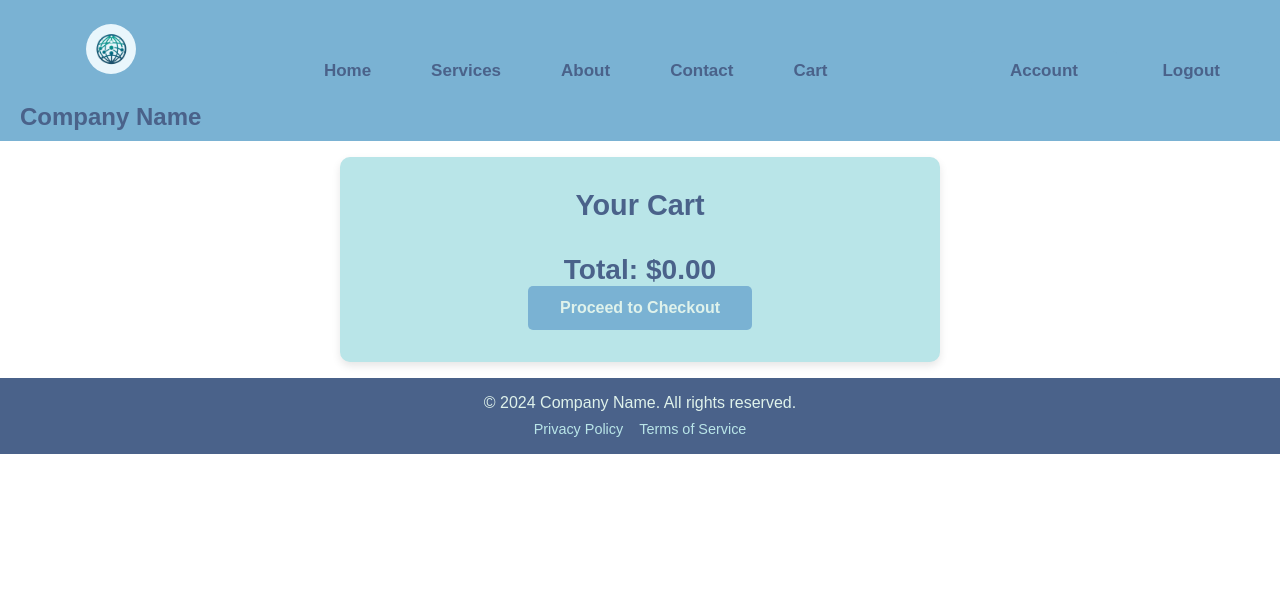
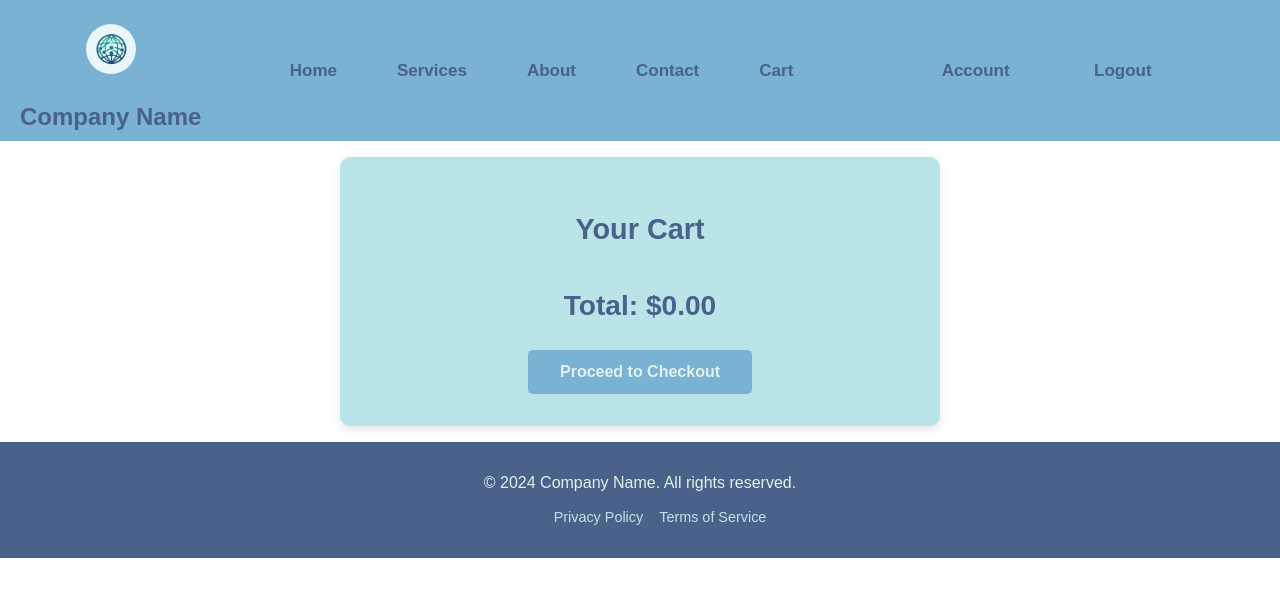
Before and after one commit to mediumgold/SOEN287-Group-Project, a website: page public/HTML/cart.html in a window 1280 px wide. Drawn offline with Linux system fonts and the light colour scheme; no server answers; sample sign-in values are in the browser's storage.

Commit message:
CSS update
Fixed the nav bar for most html files

```diff
--- a/public/CSS/BusinessAdmin.css
+++ b/public/CSS/BusinessAdmin.css
@@ -17,7 +17,6 @@
 body {
     background-color: var(--light-green);
     color: var(--dark-blue);
-    line-height: 1.6;
 }
 
 /* Navigation */
@@ -41,7 +40,7 @@ body {
       width: 100%;
       padding:0%;
       border-radius: 50%;
-    transition: none; /* Removes highlight over image */
+      transition: none; /*Removes highlight over image*/
   }
 
   .company-nav-logo #title {
@@ -75,7 +74,7 @@ body {
       color: var(--light-green);
   }
 
-.btn {
+  .btn{
       background-color: var(--medium-blue);
       color: var(--dark-blue);
       padding: 10px 20px;
@@ -87,7 +86,11 @@ body {
       transition: background-color 0.3s;
   }
 
-.btn:hover {
+  .btn a{
+
+  }
+
+  .btn a:hover {
       color: var(--light-green);
   }
 
--- a/public/CSS/BusinessEdit.css
+++ b/public/CSS/BusinessEdit.css
@@ -17,7 +17,6 @@
 body {
     background-color: var(--light-green);
     color: var(--dark-blue);
-    line-height: 1.6;
 }
 
 /* Navigation */
@@ -39,9 +38,9 @@ body {
       height: 50px;
       margin-bottom: 10px;
       width: 100%;
-    padding: 0;
+      padding:0%;
       border-radius: 50%;
-    transition: none; /* Removes highlight over image */
+      transition: none; /*Removes highlight over image*/
   }
 
   .company-nav-logo #title {
@@ -71,11 +70,11 @@ body {
       color: var(--dark-blue);
   }
 
-.nav-links a:hover {
+  .nav-links a:hover{
       color: var(--light-green);
   }
 
-.btn {
+  .btn{
       background-color: var(--medium-blue);
       color: var(--dark-blue);
       padding: 10px 20px;
@@ -87,7 +86,11 @@ body {
       transition: background-color 0.3s;
   }
 
-.btn:hover {
+  .btn a{
+
+  }
+
+  .btn a:hover {
       color: var(--light-green);
   }
 
--- a/public/CSS/about.css
+++ b/public/CSS/about.css
@@ -1,3 +1,4 @@
+
 :root {
     --light-green: #dff2eb;
     --light-blue: #b9e5e8;
@@ -10,7 +11,6 @@
     margin: 0;
     padding: 0;
     color: var(--dark-blue);
-    line-height: 1.6;
   }
 
   header {
@@ -36,6 +36,7 @@
   section.about h2 {
     margin-top: 1.5rem;
   }
+
 
 .navbar {
   display: flex;
@@ -67,7 +68,8 @@
 
 .nav-links {
     display: flex;
-    list-style: none;
+    justify-content: space-between;
+    list-style-type: none;
     padding: 0;
     margin: 0;
 }
@@ -77,19 +79,20 @@
 }
 
 .navbar a {
+    text-align: center;
     padding: 14px 20px;
     text-decoration: none;
     font-size: 17px;
     font-weight: bold;
+    transition: color 0.3s;
     color: var(--dark-blue);
-    transition: color 0.3s;
 }
 
-  .nav-links a:hover {
+.nav-links a:hover{
     color: var(--light-green);
 }
 
-  .btn {
+.btn{
     background-color: var(--medium-blue);
     color: var(--dark-blue);
     padding: 10px 20px;
@@ -97,9 +100,15 @@
     border-radius: 5px;
     cursor: pointer;
     font-weight: bold;
+    font-size: 17px;
+    transition: background-color 0.3s;
 }
 
-  .btn:hover {
+.btn a{
+
+}
+
+.btn a:hover {
     color: var(--light-green);
 }
 
--- a/public/CSS/account.css
+++ b/public/CSS/account.css
@@ -1,9 +1,9 @@
-* {
+/* * {
     margin: 0;
     padding: 0;
     box-sizing: border-box;
     font-family: Arial, sans-serif;
-}
+} */
 
 :root {
     --light-green: #DFF2EB;
@@ -73,7 +73,7 @@ body {
     color: var(--light-green);
 }
 
-.btn {
+.btn{
     background-color: var(--medium-blue);
     color: var(--dark-blue);
     padding: 10px 20px;
@@ -85,7 +85,11 @@ body {
     transition: background-color 0.3s;
 }
 
-.btn:hover {
+.btn a{
+
+}
+
+.btn a:hover {
     color: var(--light-green);
 }
 
@@ -178,31 +182,101 @@ body {
 }
 
 /* Footer */
-footer {
+.footer-container {
+    background-color: #7AB2D3;
+    padding: 20px;
+    color: var(--dark-blue);
+    text-align: center;
+}
+
+.footer-content {
+    justify-content: space-between;
+}
+
+.footer-content .footer-content-left, .footer-content .footer-content-right {
+    margin: 10px;
+}
+
+.footer-content-left img{
+    height: 10%;
+    margin-bottom: 5px;
+    width: 10%;
+    padding:0%;
+    border-radius: 50%;
+    transition: none;
+}
+
+.footer-content-left p {
+    margin: 0;
+    font-size: 12px;
+}
+
+.footer-social-links {
+    margin: 5%;
+    padding-top: 10px;
+    text-decoration: underline;
+ }
+
+.footer-social-links a {
+    color: var(--dark-blue);
+    text-decoration: none;
+    border-radius: 5px;
+    margin:10px;
+    justify-content: end;
+}
+
+.footer-social-links a:hover {
+    color: var(--dark-blue);
+    transition: all 0.3s ease;
+}
+
+.footer-col {
+    display: flex;
+    flex-direction: column;
+    align-items: flex-end;
+}
+
+.footer-col-help{
+    flex:1;
+    margin-top:5%;
+    align-items: center;
+}
+
+.footer-col-help a{
+    color: var(--dark-blue);
+    padding-bottom: 5%;
+}
+
+.footer-col-help a:hover{
+    color: var(--light-green);
+    transition: all 0.3s ease;
+}
+
+.footer-bar {
     text-align: center;
     padding: 1rem;
     background-color: var(--dark-blue);
     color: var(--light-green);
 }
 
-footer p {
+.footer-bar p {
     margin-bottom: 0.5rem;
 }
 
-footer .footer-links {
+.footer-bar .footer-links {
     list-style: none;
     display: flex;
     justify-content: center;
     gap: 1rem;
 }
 
-footer .footer-links li a {
+.footer-bar .footer-links li a {
     color: var(--light-blue);
     text-decoration: none;
     font-size: 0.9rem;
     transition: color 0.3s;
 }
 
-footer .footer-links li a:hover {
+.footer-bar .footer-links li a:hover {
     color: var(--light-green);
 }
--- a/public/CSS/cart.css
+++ b/public/CSS/cart.css
@@ -1,12 +1,12 @@
 /* CSS for Cart Page */
 
 /* Reset */
-* {
+/* * {
     margin: 0;
     padding: 0;
     box-sizing: border-box;
     font-family: Arial, sans-serif;
-}
+} */
 
 :root {
     --light-green: #DFF2EB;
@@ -40,7 +40,10 @@ body {
   .company-nav-logo img {
       height: 50px;
       margin-bottom: 10px;
+      width: 100%;
+      padding:0%;
       border-radius: 50%;
+      transition: none; /*Removes highlight over image*/
   }
 
   .company-nav-logo #title {
@@ -52,6 +55,8 @@ body {
       display: flex;
       justify-content: space-between;
       list-style-type: none;
+      padding: 0;
+      margin: 0;
   }
 
   .nav-links .link {
@@ -64,14 +69,15 @@ body {
       text-decoration: none;
       font-size: 17px;
       font-weight: bold;
+      transition: color 0.3s;
       color: var(--dark-blue);
   }
 
-.nav-links a:hover {
+  .nav-links a:hover{
       color: var(--light-green);
   }
 
-.btn {
+  .btn{
       background-color: var(--medium-blue);
       color: var(--dark-blue);
       padding: 10px 20px;
@@ -79,9 +85,15 @@ body {
       border-radius: 5px;
       cursor: pointer;
       font-weight: bold;
+      font-size: 17px;
+      transition: background-color 0.3s;
   }
 
-.btn:hover {
+  .btn a{
+
+  }
+
+  .btn a:hover {
       color: var(--light-green);
   }
 
@@ -178,30 +190,101 @@ body {
 
 
 /* Footer */
-footer {
+.footer-container {
+    background-color: #7AB2D3;
+    padding: 20px;
+    color: var(--dark-blue);
+    text-align: center;
+}
+
+.footer-content {
+    justify-content: space-between;
+}
+
+.footer-content .footer-content-left, .footer-content .footer-content-right {
+    margin: 10px;
+}
+
+.footer-content-left img{
+    height: 10%;
+    margin-bottom: 5px;
+    width: 10%;
+    padding:0%;
+    border-radius: 50%;
+    transition: none;
+}
+
+.footer-content-left p {
+    margin: 0;
+    font-size: 12px;
+}
+
+.footer-social-links {
+    margin: 5%;
+    padding-top: 10px;
+    text-decoration: underline;
+ }
+
+.footer-social-links a {
+    color: var(--dark-blue);
+    text-decoration: none;
+    border-radius: 5px;
+    margin:10px;
+    justify-content: end;
+}
+
+.footer-social-links a:hover {
+    color: var(--dark-blue);
+    transition: all 0.3s ease;
+}
+
+.footer-col {
+    display: flex;
+    flex-direction: column;
+    align-items: flex-end;
+}
+
+.footer-col-help{
+    flex:1;
+    margin-top:5%;
+    align-items: center;
+}
+
+.footer-col-help a{
+    color: var(--dark-blue);
+    padding-bottom: 5%;
+}
+
+.footer-col-help a:hover{
+    color: var(--light-green);
+    transition: all 0.3s ease;
+}
+
+.footer-bar {
     text-align: center;
     padding: 1rem;
     background-color: var(--dark-blue);
     color: var(--light-green);
 }
 
-footer p {
+.footer-bar p {
     margin-bottom: 0.5rem;
 }
 
-.footer-links {
+.footer-bar .footer-links {
     list-style: none;
     display: flex;
     justify-content: center;
     gap: 1rem;
 }
 
-.footer-links a {
+.footer-bar .footer-links li a {
     color: var(--light-blue);
     text-decoration: none;
     font-size: 0.9rem;
+    transition: color 0.3s;
 }
 
-.footer-links a:hover {
+.footer-bar .footer-links li a:hover {
     color: var(--light-green);
 }
--- a/public/CSS/contact.css
+++ b/public/CSS/contact.css
@@ -10,14 +10,88 @@
     margin: 0;
     padding: 0;
     color: var(--dark-blue);
-    line-height: 1.6;
   }
 
-  header {
-    background-color: var(--light-blue);
-    padding: 2rem 1.5rem;
+  .navbar {
+    display: flex;
+    justify-content: space-between;
+    align-items: center;
+    background-color: var(--medium-blue);
+    padding: 10px 20px;
+}
+
+.company-nav-logo {
+    display: flex;
+    flex-direction: column;
+    align-items: center;
+}
+
+.company-nav-logo img {
+    height: 50px;
+    margin-bottom: 10px;
+    width: 100%;
+    padding:0%;
+    border-radius: 50%;
+    transition: none; /*Removes highlight over image*/
+}
+
+.company-nav-logo #title {
+    margin: 0;
     text-align: center;
-  }
+}
+
+.nav-links {
+    display: flex;
+    justify-content: space-between;
+    list-style-type: none;
+    padding: 0;
+    margin: 0;
+}
+
+.nav-links .link {
+    margin-right: 20px;
+}
+
+.navbar a {
+    text-align: center;
+    padding: 14px 20px;
+    text-decoration: none;
+    font-size: 17px;
+    font-weight: bold;
+    transition: color 0.3s;
+    color: var(--dark-blue);
+}
+
+.nav-links a:hover{
+    color: var(--light-green);
+}
+
+.btn{
+    background-color: var(--medium-blue);
+    color: var(--dark-blue);
+    padding: 10px 20px;
+    border: none;
+    border-radius: 5px;
+    cursor: pointer;
+    font-weight: bold;
+    font-size: 17px;
+    transition: background-color 0.3s;
+}
+
+.btn a{
+
+}
+
+.btn a:hover {
+    color: var(--light-green);
+}
+
+header {
+  background-color: var(--light-blue);
+  padding: 2rem 1.5rem;
+  text-align: center;
+}
+
 
   main {
     padding: 2rem 1.5rem;
@@ -63,64 +137,6 @@
     color: var(--light-green);
   }
 
-  .navbar {
-    display: flex;
-    justify-content: space-between;
-    align-items: center;
-    background-color: var(--medium-blue);
-    padding: 10px 20px;
-  }
-
-  .company-nav-logo {
-    display: flex;
-    flex-direction: column;
-    align-items: center;
-  }
-
-  .company-nav-logo img {
-    height: 50px;
-    margin-bottom: 10px;
-    width: 100%;
-    border-radius: 50%;
-  }
-
-  .nav-links {
-    display: flex;
-    list-style: none;
-    padding: 0;
-    margin: 0;
-  }
-
-  .nav-links .link {
-    margin-right: 20px;
-  }
-
-  .navbar a {
-    padding: 14px 20px;
-    text-decoration: none;
-    font-size: 17px;
-    font-weight: bold;
-    color: var(--dark-blue);
-    transition: color 0.3s;
-  }
-
-  .nav-links a:hover {
-    color: var(--light-green);
-  }
-
-  .btn {
-    background-color: var(--medium-blue);
-    color: var(--dark-blue);
-    padding: 10px 20px;
-    border: none;
-    border-radius: 5px;
-    cursor: pointer;
-    font-weight: bold;
-  }
-
-  .btn:hover {
-    color: var(--light-green);
-  }
 
   .footer-bar {
     text-align: center;
--- a/public/CSS/login.css
+++ b/public/CSS/login.css
@@ -30,7 +30,6 @@ body {
       align-items: center;
       background-color: var(--medium-blue);
       padding: 10px 20px;
-    padding-right: 20%;
   }
 
   .company-nav-logo {
@@ -79,17 +78,28 @@ body {
       color: var(--light-green);
   }
 
+  /* .btn{
+      background-color: var(--medium-blue);
+      color: var(--dark-blue);
+      padding: 10px 20px;
+      border: none;
+      border-radius: 5px;
+      cursor: pointer;
+      font-weight: bold;
+      font-size: 17px;
+      transition: background-color 0.3s;
+  }
+
+  .btn a{
+
+  }
+
+  .btn a:hover {
+      color: var(--light-green);
+  } */
+
 /* Login Container */
 .login-container{
-    /* background-color: var(--light-blue);
-    padding: 2rem;
-    border-radius: 8px;
-    box-shadow: 0px 4px 8px rgba(0, 0, 0, 0.1);
-    width: 100%; */
-    /* height: 50%; */
-    /* max-width: 400px;
-    text-align: center;
-    margin: 2rem;  */
     display: flex;
     justify-content: center;
     height:100%;
--- a/public/CSS/orderhistory.css
+++ b/public/CSS/orderhistory.css
@@ -39,9 +39,9 @@ body {
       height: 50px;
       margin-bottom: 10px;
       width: 100%;
-    padding: 0;
+      padding:0%;
       border-radius: 50%;
-    transition: none;
+      transition: none; /*Removes highlight over image*/
   }
 
   .company-nav-logo #title {
@@ -51,11 +51,10 @@ body {
 
   .nav-links {
       display: flex;
-    gap: 20px; /* Adjusted for even spacing */
+      justify-content: space-between;
       list-style-type: none;
       padding: 0;
       margin: 0;
-    flex-grow: 1; /* Ensures nav links are pushed to the left */
   }
 
   .nav-links .link {
@@ -72,16 +71,11 @@ body {
       color: var(--dark-blue);
   }
 
-.nav-links a:hover {
+  .nav-links a:hover{
       color: var(--light-green);
   }
 
-#signInDiv {
-    display: flex;
-    gap: 10px;
-}
-
-.btn {
+  .btn{
       background-color: var(--medium-blue);
       color: var(--dark-blue);
       padding: 10px 20px;
@@ -93,14 +87,18 @@ body {
       transition: background-color 0.3s;
   }
 
-.btn a {
-    color: inherit;
-    text-decoration: none;
+  .btn a{
+
   }
 
-.btn:hover {
+  .btn a:hover {
       color: var(--light-green);
   }
+
+/* #signInDiv {
+    display: flex;
+    gap: 10px;
+} */
 
 /* Order History Section */
 .order-history-section {
--- a/public/CSS/pricing.css
+++ /dev/null
@@ -1,83 +0,0 @@
-:root {
-    --light-green: #DFF2EB;
-    --light-blue: #B9E5E8;
-    --medium-blue: #7AB2D3;
-    --dark-blue: #4A628A;
-}
-
-body {
-    font-family: Arial, sans-serif;
-    margin: 0;
-    padding: 0;
-    color: var(--dark-blue);
-}
-
-.navbar {
-    display: flex;
-    justify-content: space-between;
-    align-items: center;
-    background-color: var(--medium-blue);
-    padding: 10px 20px;
-}
-
-.company-nav-logo {
-    display: flex;
-    flex-direction: column;
-    align-items: center;
-}
-
-.company-nav-logo img {
-    height: 50px;
-    margin-bottom: 10px;
-    width: 100%;
-    padding:0%;
-    border-radius: 50%;
-    transition: none; /*Removes highlight over image*/
-}
-
-.company-nav-logo #title {
-    margin: 0;
-    text-align: center;
-}
-
-.nav-links {
-    display: flex;
-    justify-content: space-between;
-    list-style-type: none;
-    padding: 0;
-    margin: 0;
-}
-
-.nav-links .link {
-    margin-right: 20px;
-}
-
-.navbar a {
-    text-align: center;
-    padding: 14px 20px;
-    text-decoration: none;
-    font-size: 17px;
-    font-weight: bold;
-    transition: color 0.3s;
-    color: var(--dark-blue);
-}
-
-.nav-links a:hover{
-    color: var(--light-green);
-}
-
-.btn {
-    background-color: var(--medium-blue);
-    color: var(--dark-blue);
-    padding: 10px 20px;
-    border: none;
-    border-radius: 5px;
-    cursor: pointer;
-    font-weight: bold;
-    font-size: 17px;
-    transition: background-color 0.3s;
-}
-
-.btn:hover {
-    color: var(--light-green);
-}
--- a/public/CSS/services.css
+++ b/public/CSS/services.css
@@ -1,10 +1,3 @@
-/* Reset */
-* {
-    margin: 0;
-    padding: 0;
-    box-sizing: border-box;
-    font-family: Arial, sans-serif;
-}
 
 :root {
     --light-green: #DFF2EB;
@@ -38,8 +31,10 @@ body {
 .company-nav-logo img {
     height: 50px;
     margin-bottom: 10px;
+    width: 100%;
+    padding:0%;
     border-radius: 50%;
-    transition: none; /* Removes highlight over image */
+    transition: none; /*Removes highlight over image*/
 }
 
 .company-nav-logo #title {
@@ -69,11 +64,11 @@ body {
     color: var(--dark-blue);
 }
 
-.nav-links a:hover {
+.nav-links a:hover{
     color: var(--light-green);
 }
 
-.btn {
+.btn{
     background-color: var(--medium-blue);
     color: var(--dark-blue);
     padding: 10px 20px;
@@ -85,9 +80,14 @@ body {
     transition: background-color 0.3s;
 }
 
-.btn:hover {
+.btn a{
+
+}
+
+.btn a:hover {
     color: var(--light-green);
 }
+
 
 /* Services Section */
 .services {
--- a/public/CSS/signup.css
+++ b/public/CSS/signup.css
@@ -29,7 +29,6 @@ body {
       align-items: center;
       background-color: var(--medium-blue);
       padding: 10px 20px;
-    padding-right: 20%;
   }
 
   .company-nav-logo {
@@ -77,6 +76,26 @@ body {
   .nav-links a:hover{
       color: var(--light-green);
   }
+
+  /* .btn{
+      background-color: var(--medium-blue);
+      color: var(--dark-blue);
+      padding: 10px 20px;
+      border: none;
+      border-radius: 5px;
+      cursor: pointer;
+      font-weight: bold;
+      font-size: 17px;
+      transition: background-color 0.3s;
+  }
+
+  .btn a{
+
+  }
+
+  .btn a:hover {
+      color: var(--light-green);
+  } */
 
 .signup{
     display: flex;
--- a/public/HTML/cart.html
+++ b/public/HTML/cart.html
@@ -15,17 +15,22 @@
         </div>
 
         <ul class="nav-links">
-            <li class="link"><a href="index.html">Home</a></li>
-            <li class="link"><a href="services.html">Services</a></li>
-            <li class="link"><a href="about.html">About</a></li>
-            <li class="link"><a href="contact.html">Contact</a></li>
-            <li class="link"><a href="cart.html">Cart</a></li>
+          <li class="link"><a href="index.html">Home</a></li>
+          <li class="link"><a href="services.html">Services</a></li>
+          <li class="link"><a href="about.html">About</a></li>
+          <li class="link"><a href="contact.html">Contact</a></li>
+          <li class="link"><a href="cart.html">Cart</a></li>
         </ul>
+        <div id="signInDiv">
+          <button id="signIn" class="btn">
+            <a href="login.html">Sign In</a>
+          </button>
+          <button id="createAcc" class="btn">
+            <a href="signup.html">Create Account</a>
+          </button>
+        </div>
+        <div id="loginStatus"></div>
 
-        <div id="signInDiv">
-            <button id="signIn" class="btn"><a href="login.html">Sign In</a></button>
-            <button id="createAcc" class="btn"><a href="signup.html">Create Account</a></button>
-        </div>
     </nav>
 
     <section class="cart-section">
@@ -45,12 +50,12 @@
         <button class="checkout-button">Proceed to Checkout</button>
     </section>
 
-    <footer>
+    <div class="footer-bar">
         <p>&copy; 2024 Company Name. All rights reserved.</p>
         <ul class="footer-links">
             <li><a href="privacy.html">Privacy Policy</a></li>
             <li><a href="terms.html">Terms of Service</a></li>
         </ul>
-    </footer>
+    </div>
 </body>
 </html>
```
Also changed, not shown: public/HTML/BusinessAdmin.html (+15 -9 lines), public/HTML/account.html (+4 -20 lines), public/HTML/contact.html (+7 -6 lines), public/HTML/login.html (+2 -4 lines), public/HTML/pricing.html (deleted, +0 -36 lines), public/HTML/services.html (+9 -10 lines), public/HTML/signup.html (+0 -6 lines), 1 other file. Lines whose indentation alone changed are shown as unchanged.
